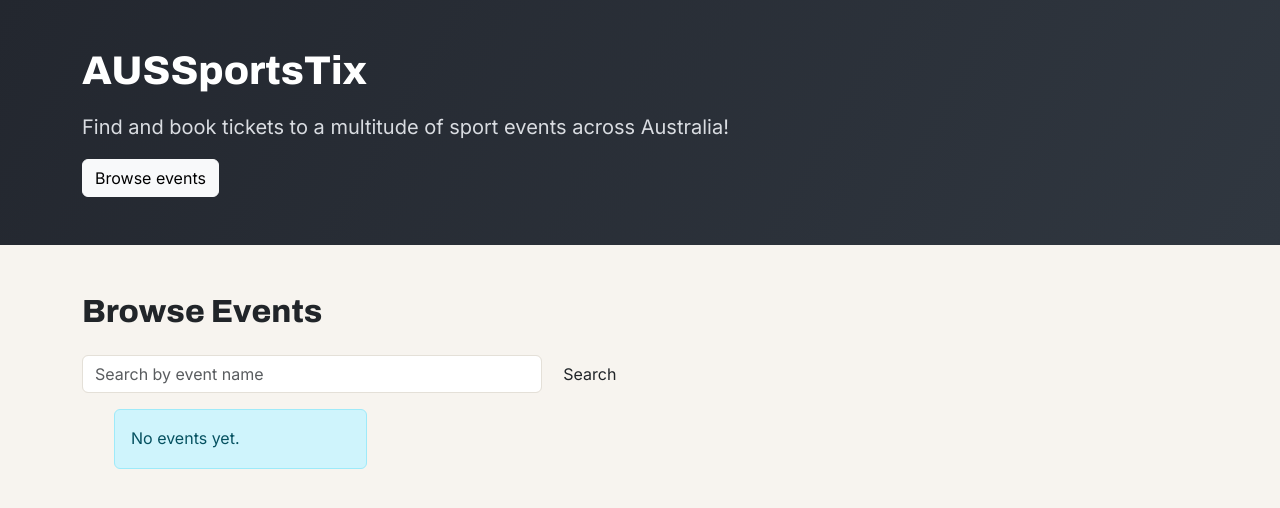
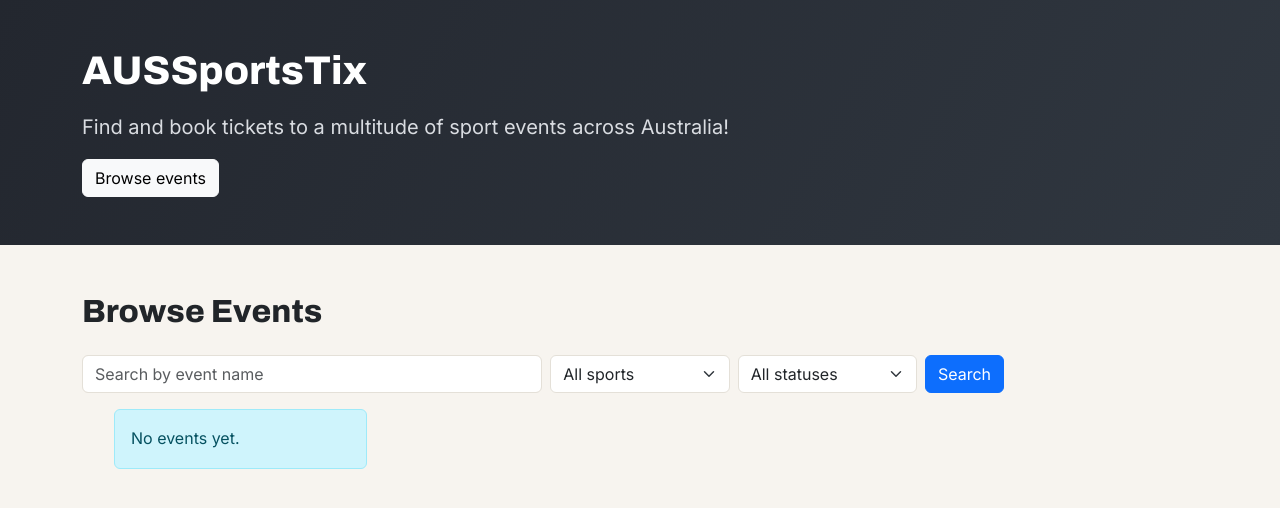
Before and after one commit to JoshK28/a2_group27, a Flask app: page / in a window 1280 px wide. Shown: the part 59-567 px from the top of the page. Run offline with Flask 3, Linux system fonts and the light colour scheme; data that the repository does not hold is empty; some libraries are stand-ins or nearby versions.

Commit message:
Implemented the sport and status filter. Fixed some typos

```diff
--- a/AUSSportsTix/templates/index.html
+++ b/AUSSportsTix/templates/index.html
@@ -5,7 +5,7 @@
 {% block header %}
 <!-- Hero Banner with site name and description -->
 <section class="hero py-5">
-    <div class="Container">
+    <div class="container">
         <h1> AUSSportsTix </h1>
         <p class="lead my-3"> Find and book tickets to a multitude of sport events across Australia! </p>
         <a class="btn btn-light" href="#events"> Browse events </a>
@@ -27,8 +27,27 @@
             <input class="form-control" type="text" name="search" placeholder="Search by event name" value="{{ search }}">
         </div>
 
+        <div class="col-md-2">
+            <select class="form-select" name="sport">
+                <option value=""> All sports </option>
+                {% for s in sports %}
+                <option value="{{ s }}" {% if s == sport %} selected {% endif %}> {{ s }} </option>
+                {% endfor %}
+            </select>
+        </div>
+
+        <div class="col-md-2">
+            <select class="form-select" name="status">
+                <option value=""> All statuses </option>
+                {% for s in statuses %}
+                <option value="{{ s }}" {% if s == status %}selected{% endif %}> {{ s }} </option>
+                {% endfor %}
+            </select>
+        </div>
+
+
         <div class="col-md-3">
-            <button class="btn btn-priamry" type="submit"> Search </button>
+            <button class="btn btn-primary" type="submit"> Search </button>
         </div>
      </form>
 
--- a/AUSSportsTix/views.py
+++ b/AUSSportsTix/views.py
@@ -1,5 +1,5 @@
 from flask import Blueprint, render_template, request
-from .models import Event, update_inactive_events
+from .models import Event, SPORT, STATUS, update_inactive_events
 from . import db
 
 main_bp = Blueprint('main', __name__)
@@ -11,12 +11,18 @@ def index():
 
     # Read the search box
     search = request.args.get('search', '')
+    sport = request.args.get('sport', '')
+    status = request.args.get('status', '')
 
-    #s tart with all events and narrow down if search is utilised
+    # starts displaying events and narrowing down when searching
     query = db.select(Event).order_by(Event.start)
 
     if search:
         query = query.where(Event.title.like(f'%{search}%') )
+    if sport:
+        query = query.where(Event.sport == sport)
+    if status:
+        query = query.where(Event.status == status)
     events = db.session.scalars(query).all()
 
-    return render_template('index.html', events=events, search=search)
+    return render_template('index.html', events=events, search=search, sport=sport, status=status, sports=SPORT, statuses=STATUS)
--- a/seed_db.py
+++ b/seed_db.py
@@ -27,7 +27,7 @@ def populate_database_with_sample_data():
             "title": "A-League Men: Melbourne Derby",
             "description": "Melbourne Victory host Melbourne City in the first derby of the season. Gates open 90 minutes prior to kick off.",
             "image": "event-01.svg",
-            "start": datetime(2027, 3, 3, 19, 30) ,
+            "start": datetime(2027, 3, 13, 19, 30) ,
             "end": datetime(2027, 3, 13, 21, 30),
             "location": "AAMI Park",
             "city": "Melbourne",
@@ -42,7 +42,7 @@ def populate_database_with_sample_data():
         },
 
         {
-            "title": "Matilas v New Zealand Friendly",
+            "title": "Matildas v New Zealand Friendly",
             "description": "Matildas take on the Ferns in a pre-tournament friendly. Family zone & player signings after the match.",
             "image": "event-02.svg",
             "start": datetime(2027, 4, 10, 18, 0),
```
